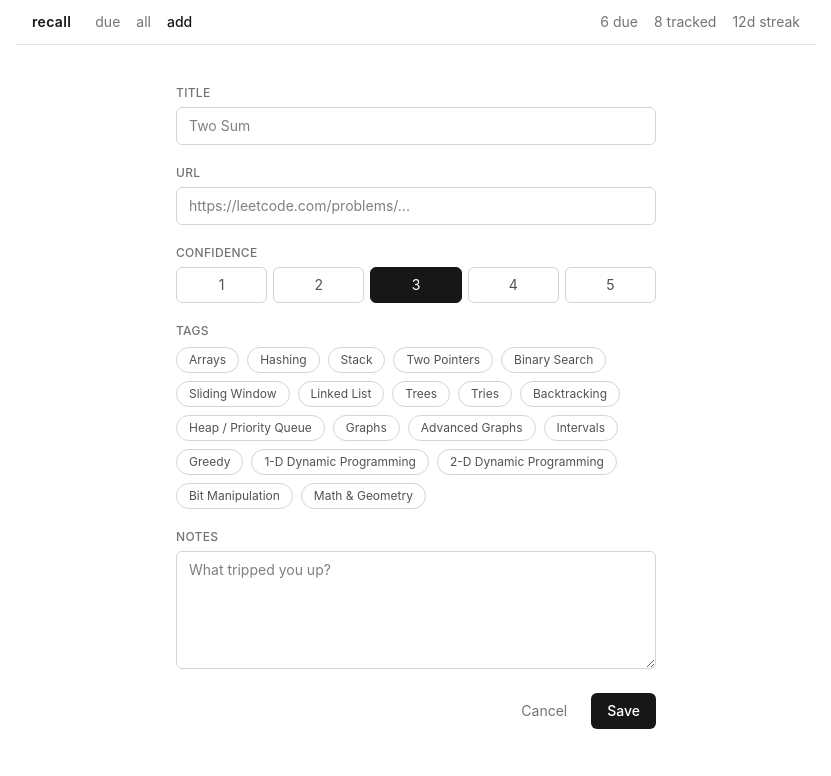
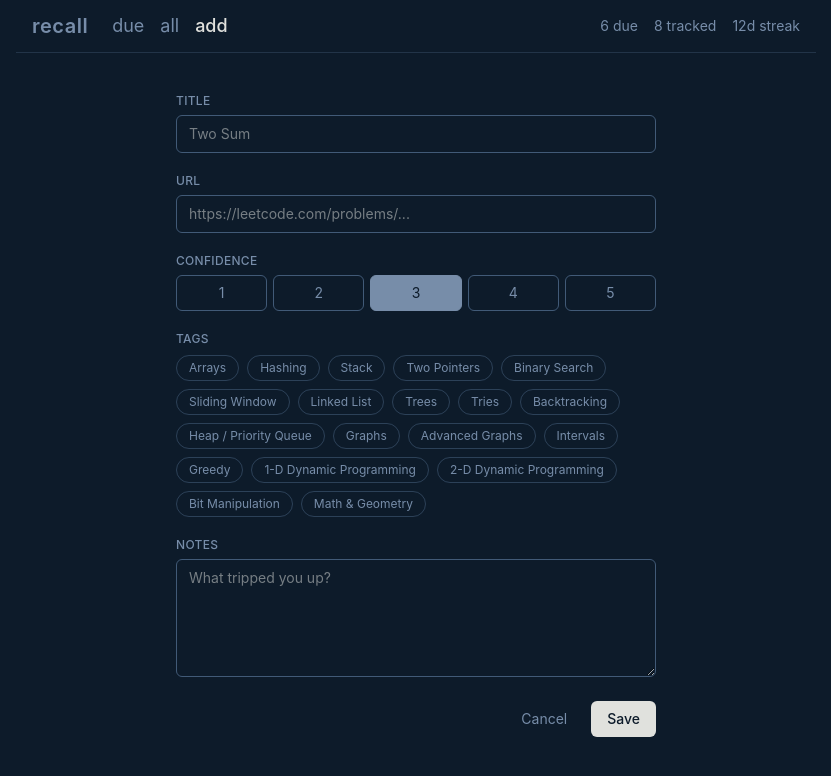
Before and after one commit to jordanfulawka/recall, a React (Vite) app in the folder client/: page /dashboard/add in a window 1280 px wide. Shown: the top 776 px of the page, without its empty margins (224-1055 px from the left). Built offline with nearby package versions, Linux system fonts and the light colour scheme.

Commit message:
style: revamp application with new colour theme

```diff
--- a/client/src/App.tsx
+++ b/client/src/App.tsx
@@ -1,11 +1,10 @@
-import { useState } from 'react';
-import { AuthProvider } from './contexts/AuthProvider';
 import { BrowserRouter, Route, Routes } from 'react-router';
 import Login from './pages/Login';
 import Dashboard from './pages/Dashboard';
 import Due from './pages/Due';
 import All from './pages/All';
 import Add from './pages/Add';
+import ProblemReview from './pages/ProblemReview';
 
 function App() {
   return (
@@ -17,6 +16,7 @@ function App() {
             <Route path='due' element={<Due />} />
             <Route path='all' element={<All />} />
             <Route path='add' element={<Add />} />
+            <Route path='review/:id' element={<ProblemReview />} />
           </Route>
         </Routes>
         {/* <App /> */}
--- a/client/src/components/ProblemCard.tsx
+++ b/client/src/components/ProblemCard.tsx
@@ -1,3 +1,5 @@
+import { useNavigate } from 'react-router';
+
 interface Problem {
   id: string;
   title: string;
@@ -28,17 +30,22 @@ function formatDate(value?: string | null) {
 
 function ProblemCard({ problem }: { problem: Problem }) {
   const { title, confidence, tags, date_added, next_review } = problem;
+
+  const navigate = useNavigate();
+
   return (
-    <div className='flex flex-col gap-3 rounded-lg border border-neutral-200 bg-white p-4 shadow-sm transition hover:border-neutral-300 hover:shadow-md cursor-pointer hover:scale-105'>
+    <div
+      className='flex flex-col gap-3 rounded-lg border border-dusk/40 bg-prussian p-4 shadow-sm transition hover:border-lavender hover:shadow-md cursor-pointer hover:scale-105'
+      onClick={() => navigate(`/dashboard/review/${problem.id}`)}
+    >
       <div className='flex items-start justify-between gap-3'>
-        <span className='text-sm font-semibold text-neutral-900 hover:underline'>
+        <span className='text-sm font-semibold text-alabaster hover:underline'>
           {title}
         </span>
 
         <span
           className={`flex h-6 w-6 shrink-0 items-center justify-center rounded-full border text-xs font-semibold ${
-            confidenceStyles[confidence] ??
-            'border-neutral-300 bg-neutral-100 text-neutral-600'
+            confidenceStyles[confidence] ?? 'border-dusk bg-dusk text-alabaster'
           }`}
           title={`Confidence: ${confidence}/5`}
         >
@@ -51,7 +58,7 @@ function ProblemCard({ problem }: { problem: Problem }) {
           {tags.map((tag) => (
             <span
               key={tag}
-              className='rounded-full border border-neutral-300 px-2 py-0.5 text-xs text-neutral-600'
+              className='rounded-full border border-dusk/60 px-2 py-0.5 text-xs text-lavender'
             >
               {tag}
             </span>
@@ -59,7 +66,7 @@ function ProblemCard({ problem }: { problem: Problem }) {
         </div>
       )}
 
-      <div className='flex items-center justify-between text-xs text-neutral-400'>
+      <div className='flex items-center justify-between text-xs text-lavender/70'>
         <span>Added {formatDate(date_added)}</span>
         {next_review && <span>Next review {formatDate(next_review)}</span>}
       </div>
--- a/client/src/index.css
+++ b/client/src/index.css
@@ -1 +1,14 @@
 @import 'tailwindcss';
+
+@theme {
+  --color-ink: #0d1b2a;
+  --color-prussian: #1b263b;
+  --color-dusk: #415a77;
+  --color-lavender: #778da9;
+  --color-alabaster: #e0e1dd;
+}
+
+body {
+  background-color: var(--color-ink);
+  color: var(--color-alabaster);
+}
--- a/client/src/main.tsx
+++ b/client/src/main.tsx
@@ -2,12 +2,6 @@ import { StrictMode } from 'react';
 import { createRoot } from 'react-dom/client';
 import App from './App';
 import { AuthProvider } from './contexts/AuthProvider';
-import { BrowserRouter, Route, Routes } from 'react-router';
-import Login from './pages/Login';
-import Dashboard from './pages/Dashboard';
-import Due from './pages/Due';
-import All from './pages/All';
-import Add from './pages/Add';
 
 createRoot(document.getElementById('root')!).render(
   <StrictMode>
--- a/client/src/pages/Add.tsx
+++ b/client/src/pages/Add.tsx
@@ -5,10 +5,9 @@ import { useAuth } from '../contexts/AuthProvider';
 import { useNavigate } from 'react-router';
 
 const fieldStyles =
-  'rounded-md border border-neutral-300 px-3 py-2 text-sm outline-none transition focus:border-neutral-900';
+  'rounded-md border border-dusk bg-ink px-3 py-2 text-sm text-alabaster outline-none transition focus:border-lavender';
 
-const labelStyles =
-  'text-xs font-medium uppercase tracking-wide text-neutral-500';
+const labelStyles = 'text-xs font-medium uppercase tracking-wide text-lavender';
 
 function Add() {
   const [title, setTitle] = useState('');
@@ -49,7 +48,7 @@ function Add() {
   }
 
   return (
-    <div className='mx-auto w-full max-w-lg px-4 py-10'>
+    <div className='mx-auto w-full max-w-lg px-4 py-10 text-alabaster'>
       <form className='flex flex-col gap-5' onSubmit={handleSubmit}>
         <div className='flex flex-col gap-1.5'>
           <label className={labelStyles} htmlFor='title'>
@@ -98,8 +97,8 @@ function Add() {
                 onClick={() => setConfidence(value)}
                 className={`flex h-9 flex-1 items-center justify-center rounded-md border text-sm transition ${
                   confidence === value
-                    ? 'border-neutral-900 bg-neutral-900 text-white'
-                    : 'border-neutral-300 text-neutral-600 hover:border-neutral-900 hover:text-neutral-900'
+                    ? 'border-lavender bg-lavender text-ink'
+                    : 'border-dusk text-lavender hover:border-lavender hover:text-alabaster'
                 }`}
               >
                 {value}
@@ -118,8 +117,8 @@ function Add() {
                 key={problemTag}
                 className={`rounded-full border px-3 py-1 text-xs transition ${
                   tags.includes(problemTag)
-                    ? 'border-amber-700 bg-amber-700 text-white'
-                    : 'border-neutral-300 text-neutral-600 hover:border-neutral-900 hover:text-neutral-900'
+                    ? 'border-dusk bg-dusk text-alabaster'
+                    : 'border-dusk/60 text-lavender hover:border-lavender hover:text-alabaster'
                 }`}
               >
                 {problemTag}
@@ -145,13 +144,13 @@ function Add() {
         <div className='flex justify-end gap-2 pt-1'>
           <button
             type='button'
-            className='rounded-md px-4 py-2 text-sm text-neutral-500 transition hover:text-neutral-900'
+            className='rounded-md px-4 py-2 text-sm text-lavender transition hover:text-alabaster'
           >
             Cancel
           </button>
           <button
             type='submit'
-            className='rounded-md bg-neutral-900 px-4 py-2 text-sm font-medium text-white transition hover:bg-neutral-700'
+            className='rounded-md bg-alabaster px-4 py-2 text-sm font-medium text-ink transition hover:bg-lavender'
           >
             Save
           </button>
--- a/client/src/pages/Dashboard.tsx
+++ b/client/src/pages/Dashboard.tsx
@@ -1,20 +1,18 @@
 import { NavLink, Outlet } from 'react-router';
 
 const navLinkStyles = ({ isActive }: { isActive: boolean }) =>
-  `text-sm transition ${
-    isActive
-      ? 'font-medium text-neutral-900'
-      : 'text-neutral-500 hover:text-neutral-900'
+  `text-lg transition ${
+    isActive ? 'font-medium text-alabaster' : 'text-lavender hover:text-alabaster'
   }`;
 
-const statStyles = 'text-sm text-neutral-500';
+const statStyles = 'text-sm text-lavender';
 
 function Dashboard() {
   return (
     <div>
-      <div className='flex items-center justify-between border-b border-neutral-200 px-4 py-3'>
+      <div className='flex items-center justify-between border-b border-dusk/40 px-4 py-3'>
         <div className='flex items-center gap-6'>
-          <h1 className='text-sm font-semibold tracking-wide text-neutral-900'>
+          <h1 className='text-xl font-semibold tracking-wide text-lavender'>
             recall
           </h1>
           <nav className='flex gap-4'>
--- a/client/src/pages/Login.tsx
+++ b/client/src/pages/Login.tsx
@@ -28,15 +28,15 @@ function Login() {
   }
 
   return (
-    <div className='flex min-h-screen items-center justify-center bg-gray-50'>
+    <div className='flex min-h-screen items-center justify-center bg-ink'>
       <form
         onSubmit={handleLogin}
-        className='w-full max-w-sm space-y-4 rounded-lg border border-gray-200 bg-white p-8 shadow-sm'
+        className='w-full max-w-sm space-y-4 rounded-lg border border-dusk/40 bg-prussian p-8 shadow-sm'
       >
-        <h1 className='text-xl font-semibold text-gray-900'>Log in</h1>
+        <h1 className='text-xl font-semibold text-alabaster'>Log in</h1>
 
         <div className='space-y-1'>
-          <label htmlFor='username' className='block text-sm font-medium text-gray-700'>
+          <label htmlFor='username' className='block text-sm font-medium text-lavender'>
             Username
           </label>
           <input
@@ -44,12 +44,12 @@ function Login() {
             type='text'
             value={username}
             onChange={(e) => setUsername(e.target.value)}
-            className='w-full rounded-md border border-gray-300 px-3 py-2 text-sm focus:border-gray-500 focus:outline-none'
+            className='w-full rounded-md border border-dusk bg-ink px-3 py-2 text-sm text-alabaster outline-none focus:border-lavender'
           />
         </div>
 
         <div className='space-y-1'>
-          <label htmlFor='password' className='block text-sm font-medium text-gray-700'>
+          <label htmlFor='password' className='block text-sm font-medium text-lavender'>
             Password
           </label>
           <input
@@ -57,16 +57,16 @@ function Login() {
             type='password'
             value={password}
             onChange={(e) => setPassword(e.target.value)}
-            className='w-full rounded-md border border-gray-300 px-3 py-2 text-sm focus:border-gray-500 focus:outline-none'
+            className='w-full rounded-md border border-dusk bg-ink px-3 py-2 text-sm text-alabaster outline-none focus:border-lavender'
           />
         </div>
 
-        {error != null && <p className='text-sm text-red-600'>{error}</p>}
+        {error != null && <p className='text-sm text-red-400'>{error}</p>}
 
         <button
           type='submit'
           disabled={loading}
-          className='w-full rounded-md bg-gray-900 px-3 py-2 text-sm font-medium text-white hover:bg-gray-800 disabled:opacity-50'
+          className='w-full rounded-md bg-alabaster px-3 py-2 text-sm font-medium text-ink transition hover:bg-lavender disabled:opacity-50'
         >
           {loading ? 'Logging in...' : 'Log in'}
         </button>
--- a/client/src/pages/ProblemReview.tsx
+++ b/client/src/pages/ProblemReview.tsx
@@ -1,3 +1,10 @@
-function ProblemReview() {}
+import { useEffect, useState } from 'react';
+import type { Problem } from '../lib/types';
+
+function ProblemReview() {
+  const [problem, setProblem] = useState<Problem | null>(null);
+
+  return <div></div>;
+}
 
 export default ProblemReview;
```
